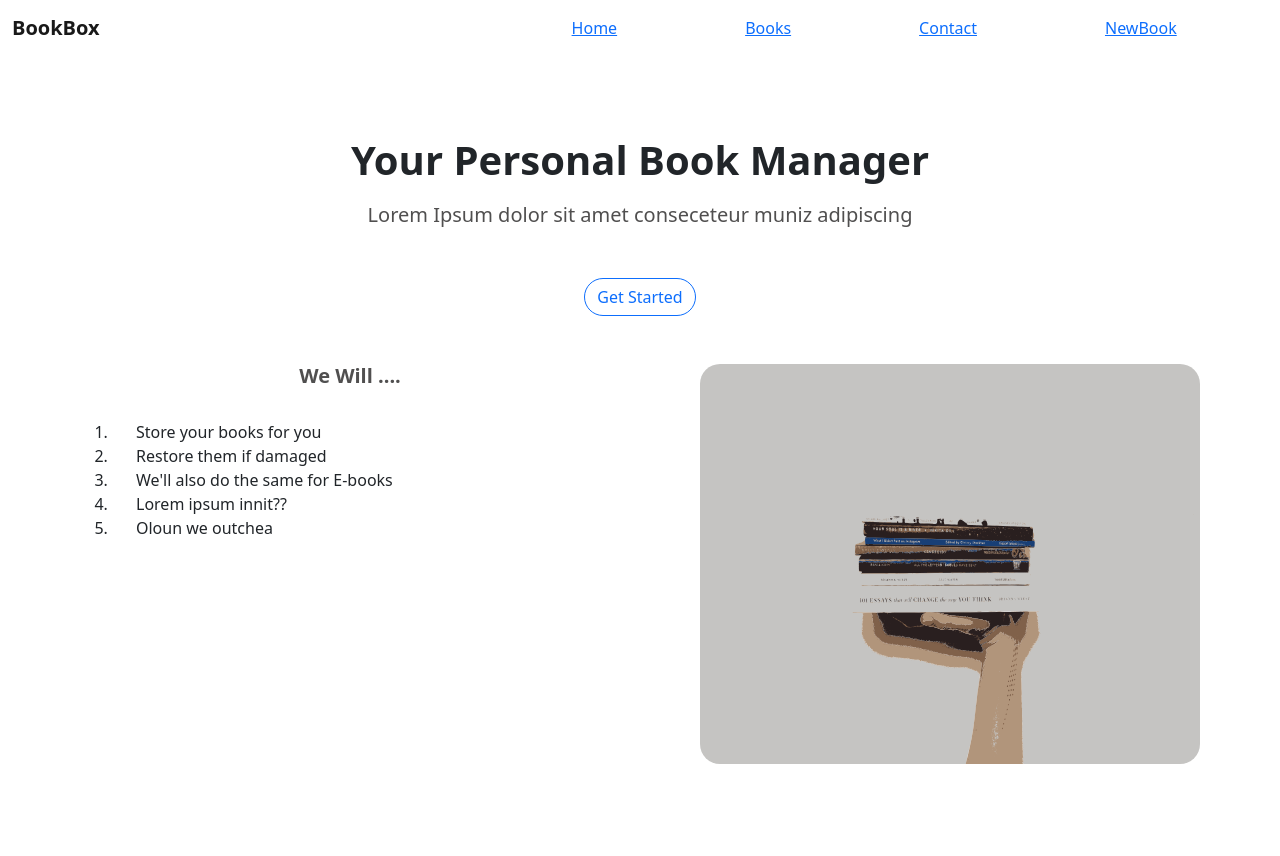
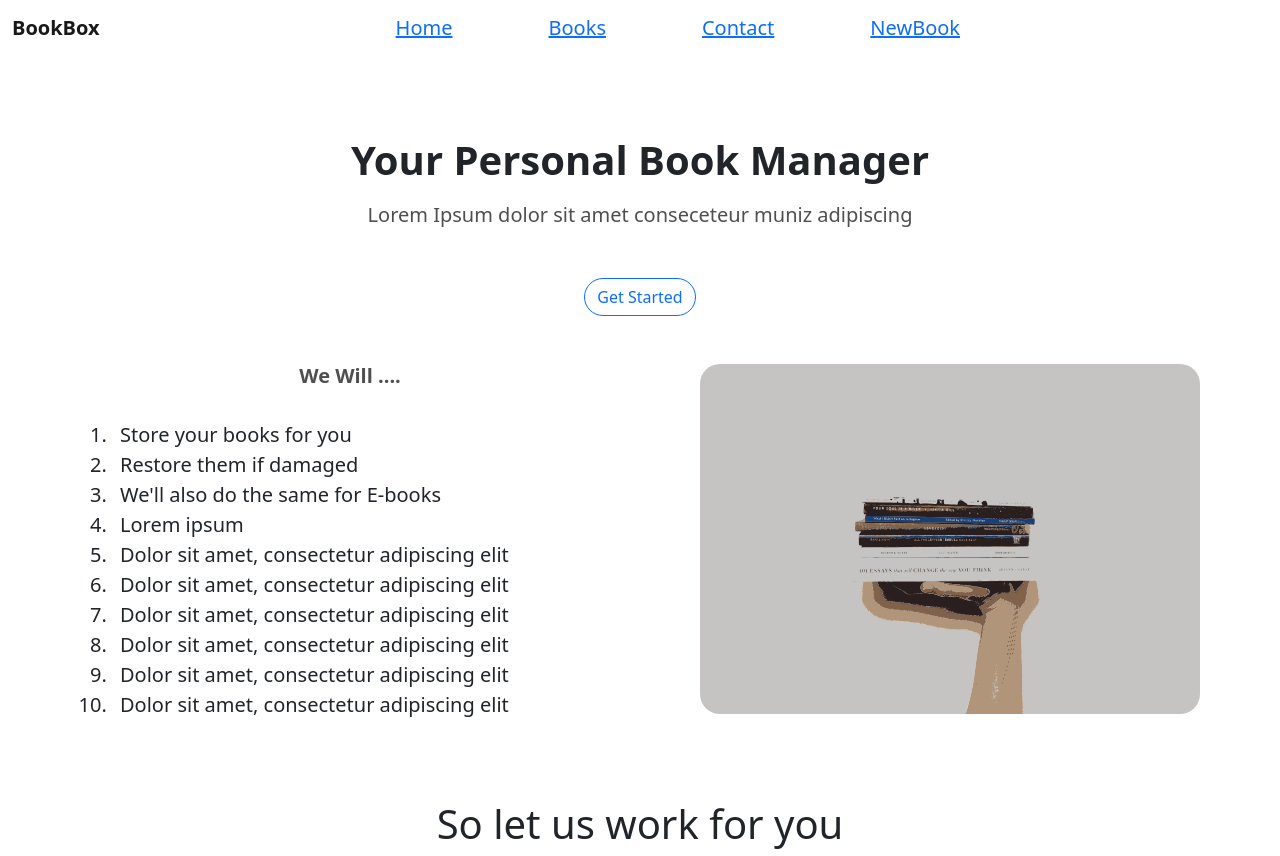
Before and after one commit to Prwler/React-Router, a React (Vite) app: page / in a window 1280 px wide. Before the commit the page ends 800 px from the top, so only its background shows below. Built offline with nearby package versions, Linux system fonts and the light colour scheme.

Commit message:
Finished the home page and started another page

```diff
--- a/src/Components/Navbar.css
+++ b/src/Components/Navbar.css
@@ -2,12 +2,12 @@
     font-weight: bold;
 }
 .navbar-nav{
-    margin-left: 20rem;
+    margin-left: 10rem;
     padding-left: 2rem;
     padding-right: 2rem;
 }
 
 .list-item{
-    padding-left: 1.5rem;
-    padding-right: 1.5rem;
+    padding-left: 0.5rem;
+    padding-right: 0.5rem;
 }
--- /dev/null
+++ b/src/Pages/Book.css
@@ -0,0 +1,3 @@
+.card{
+    color: pink;
+}
--- a/src/Pages/Book.jsx
+++ b/src/Pages/Book.jsx
@@ -1,6 +1,21 @@
+import './Book.css'
+import Pride from './Assets/Pride&Prejudice.svg'
+import 'bootstrap/dist/css/bootstrap.min.css'
+
+
 function Book() {
     return(
-        <h1>Book</h1>
+        <>
+        <div className='head'>
+            <h1>Book</h1>
+        {/* <div className="card" style="width: 18rem;">
+            <img src={Pride} className="p&p" alt="logo" />
+                <div className="card-body">
+                    <p className="card-text">Some quick example text to build on the card title and make up the bulk of the card's content.</p>
+                </div>
+            </div> */}
+        </div>
+        </>
     )
 }
 
--- a/src/Pages/Home.css
+++ b/src/Pages/Home.css
@@ -29,7 +29,7 @@ p{
     margin-right: 5rem;
     float: right;
     width: 500px;
-    height: 400px;
+    height: 350px;
     border-radius: 20px;
 }
 
@@ -48,5 +48,16 @@ h2{
 
 .list-item{
     margin-left: 5rem;
+    font-size: 20px;
+}
 
+.footer{
+    margin-top: 5rem;
+    display: flex;
+    justify-content: center;
 }
+
+.footer-text{
+    margin-top: 10rem;
+    float: left;
+}
--- a/src/Pages/Home.jsx
+++ b/src/Pages/Home.jsx
@@ -1,10 +1,11 @@
 import  './Home.css'
+import 'bootstrap/dist/css/bootstrap.min.css'
 import BookShelf from './Assets/Bookshelf.svg'
-import 'bootstrap/dist/css/bootstrap.min.css'
 
 function Home() {
     return(
         <>
+        <div className='head'>
             <h1 className='header'>Your Personal Book Manager</h1>
                 <p>Lorem Ipsum dolor sit amet conseceteur muniz adipiscing</p>
                 <div className='button'>
@@ -23,12 +24,36 @@ function Home() {
                         We'll also do the same for E-books
                     </li>
                     <li className='list-item'>
-                    Lorem ipsum innit??
+                        Lorem ipsum
                     </li>
                     <li className='list-item'>
-                    Oloun we outchea
+                        Dolor sit amet, consectetur adipiscing elit
+                    </li>
+                    <li className='list-item'>
+                        Dolor sit amet, consectetur adipiscing elit
+                    </li>
+                    <li className='list-item'>
+                        Dolor sit amet, consectetur adipiscing elit
+                    </li>
+                    <li className='list-item'>
+                        Dolor sit amet, consectetur adipiscing elit
+                    </li>
+                    <li className='list-item'>
+                        Dolor sit amet, consectetur adipiscing elit
+                    </li>
+                    <li className='list-item'>
+                        Dolor sit amet, consectetur adipiscing elit
                     </li>
                 </ol>
+        </div>
+        <div className='footer'>
+            <h1>
+                So let us work for you
+            </h1>
+            {/* <p className='footer-text'>
+                Words
+            </p> */}
+        </div>
         </>
     )
 }
```
Also changed, not shown: src/Pages/Assets/Pride&Prejudice.svg (added). Lines whose indentation alone changed are shown as unchanged.
